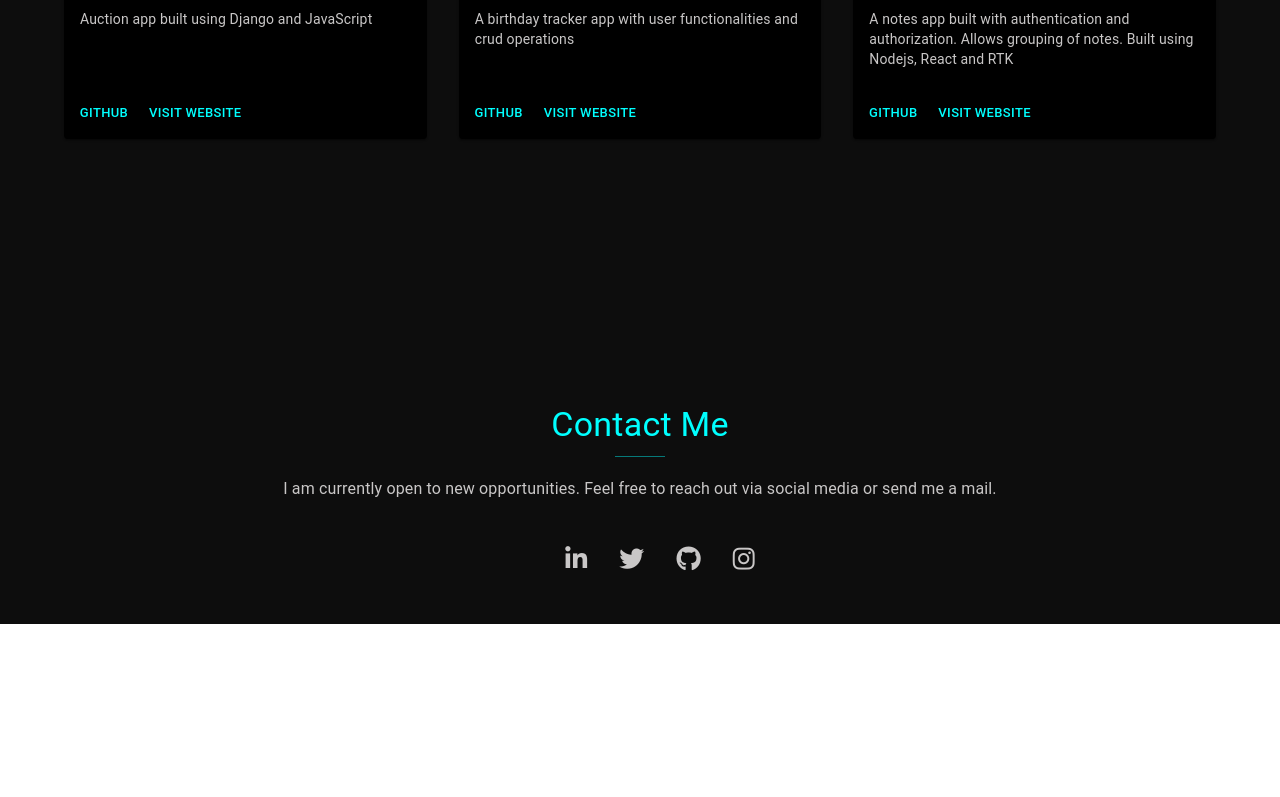
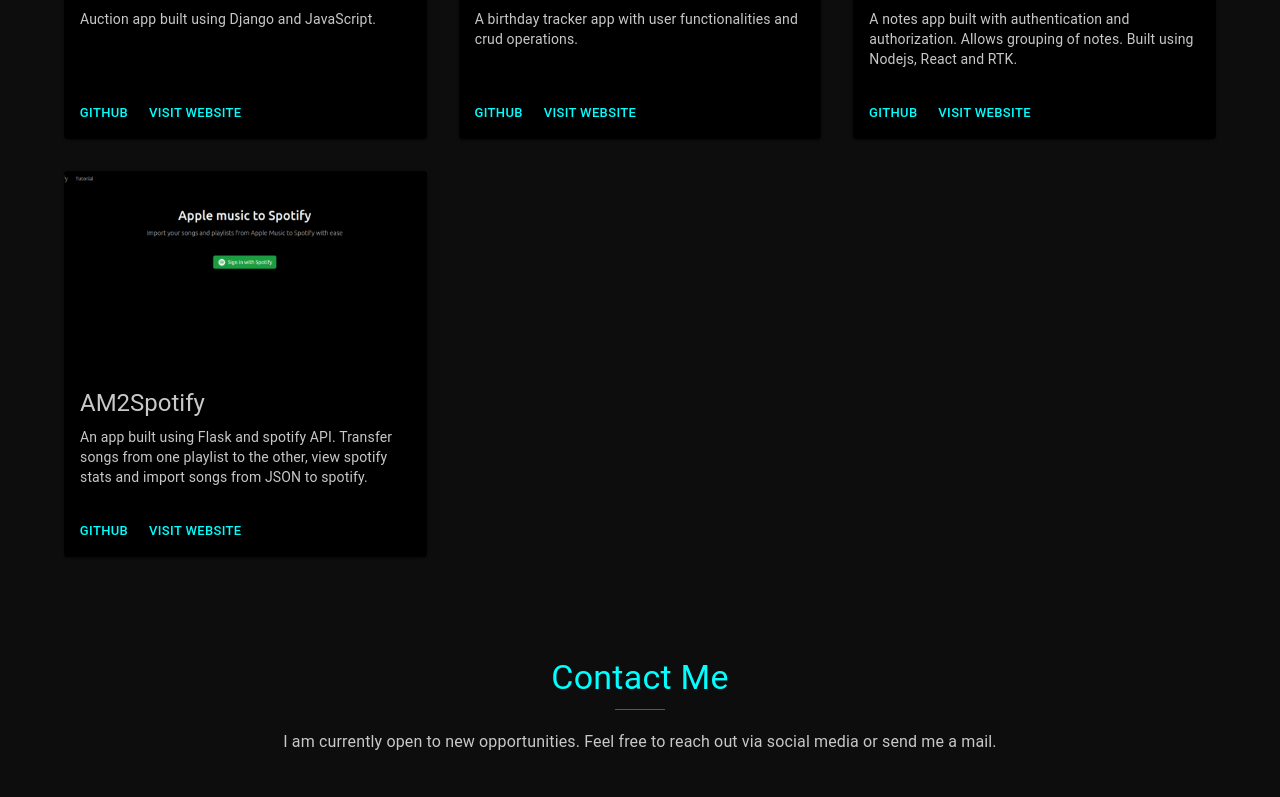
Before and after one commit to sheriifMahadi/Px7Ne, a React (Create React App) app: page / in a window 1280 px wide. Shown: the part 1840-2637 px from the top of the page. Before the commit the page ends 2464 px from the top, so only its background shows below. Built offline with nearby package versions, Linux system fonts and the light colour scheme.

Commit message:
add project

```diff
--- a/src/data/db.js
+++ b/src/data/db.js
@@ -1,12 +1,14 @@
 import auction from '../data/auction.gif'
 import event from '../data/event.gif'
 import znote from '../data/z-notes.gif'
+import am2spotify from '../data/am2spotify.gif'
+
 const projects = {
   "data": [
     {
      id: 1,
      title: "Auction app",
-     description: "Auction app built using Django and JavaScript",
+     description: "Auction app built using Django and JavaScript.",
      image: auction,
      github: "https://github.com/sheriifMahadi/django-auction-app",
      url: "https://mahadi.pythonanywhere.com/",
@@ -15,7 +17,7 @@
     {
       id: 2,
       title: "event notifier app",
-      description: "A birthday tracker app with user functionalities and crud operations",
+      description: "A birthday tracker app with user functionalities and crud operations.",
       image: event,
       github: "https://github.com/sheriifMahadi/event_notifier",
       url: "https://mahadisheriff.pythonanywhere.com/",
@@ -24,12 +26,21 @@
       {
          id: 3,
          title: "z-notes",
-         description: "A notes app built with authentication and authorization. Allows grouping of notes. Built using Nodejs, React and RTK",
+         description: "A notes app built with authentication and authorization. Allows grouping of notes. Built using Nodejs, React and RTK.",
          image: znote,
          github: "https://github.com/sheriifMahadi/notes_project_frontend",
          url: "https://z-note.netlify.app/",
          alt: "z-notes-img"
       },
+      {
+        id: 4,
+        title: "AM2Spotify",
+        description: "An app built using Flask and spotify API. Transfer songs from one playlist to the other, view spotify stats and import songs from JSON to spotify.",
+        image: am2spotify,
+        github: "https://github.com/sheriifMahadi/AM2Spotify",
+        url: "https://am2spotify.pythonanywhere.com/",
+        alt: "am2spotify-img"
+     },
   ]
 }
 
```
Also changed, not shown: src/data/am2spotify.gif (added).
